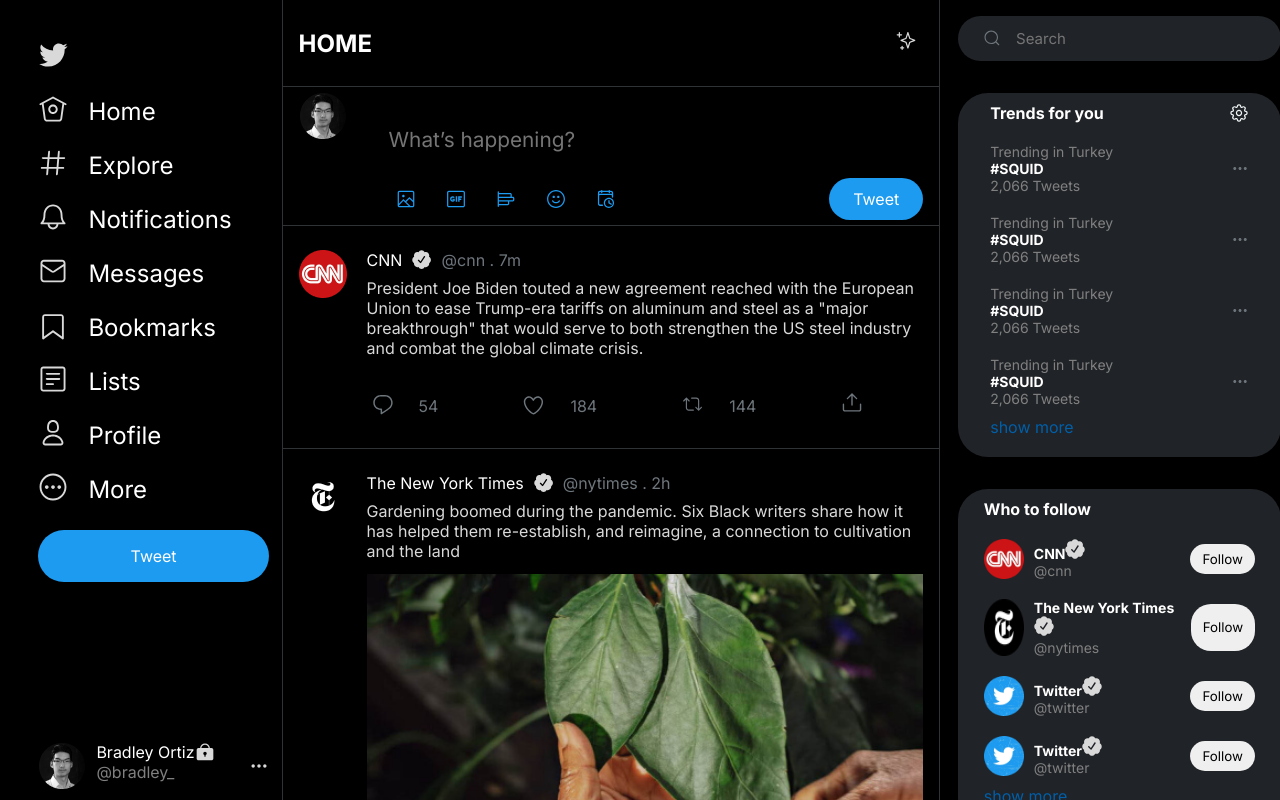
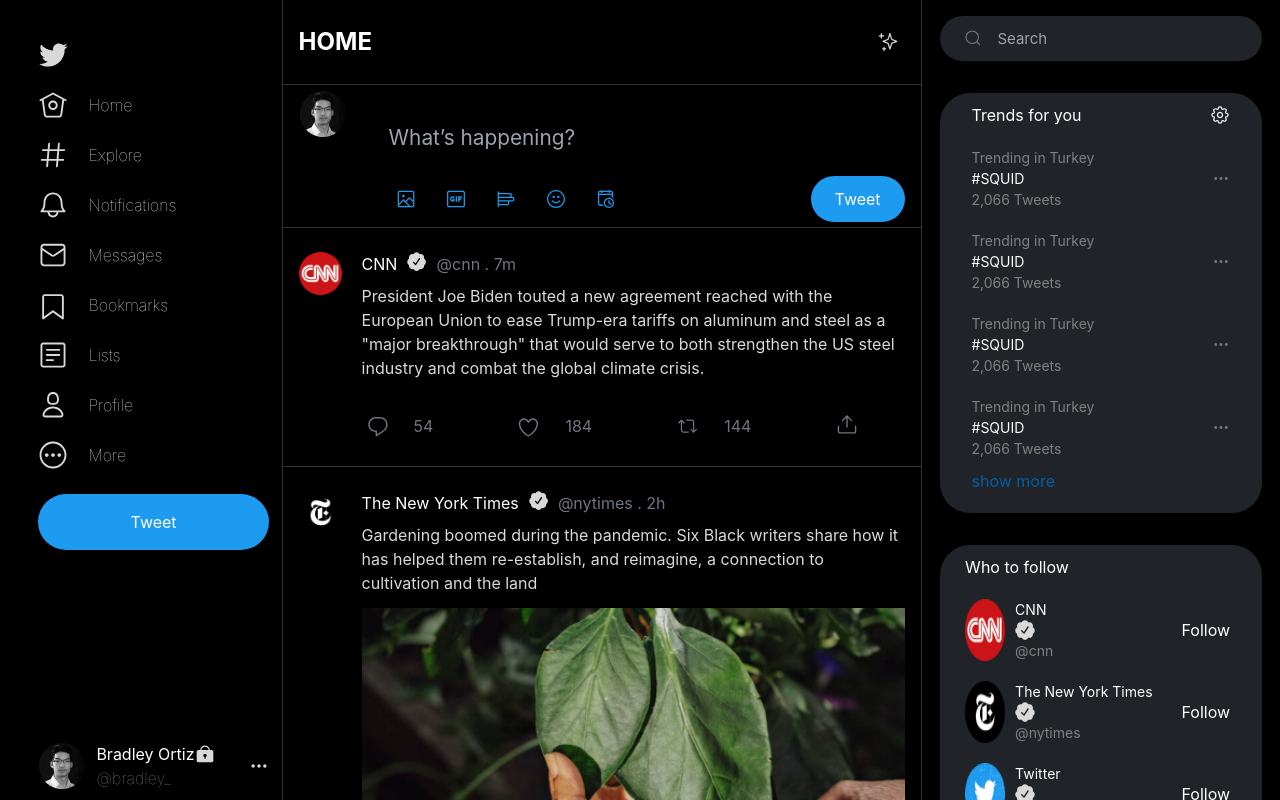
Before and after one commit to birego/Twitter_clone, a React (Vite) app: page / in a window 1280 px wide. Shown: the top 800 px of the page. Built offline with nearby package versions, Linux system fonts and the light colour scheme.

Commit message:
Update App.css

```diff
--- a/src/App.css
+++ b/src/App.css
@@ -1,3 +1,6 @@
+@import 'tailwindcss/base';
+@import 'tailwindcss/components';
+@import 'tailwindcss/utilities';
 @import url('https://fonts.googleapis.com/css2?family=Inter:wght@400;500;600;700;800;900&display=swap');
 
 *{
```
